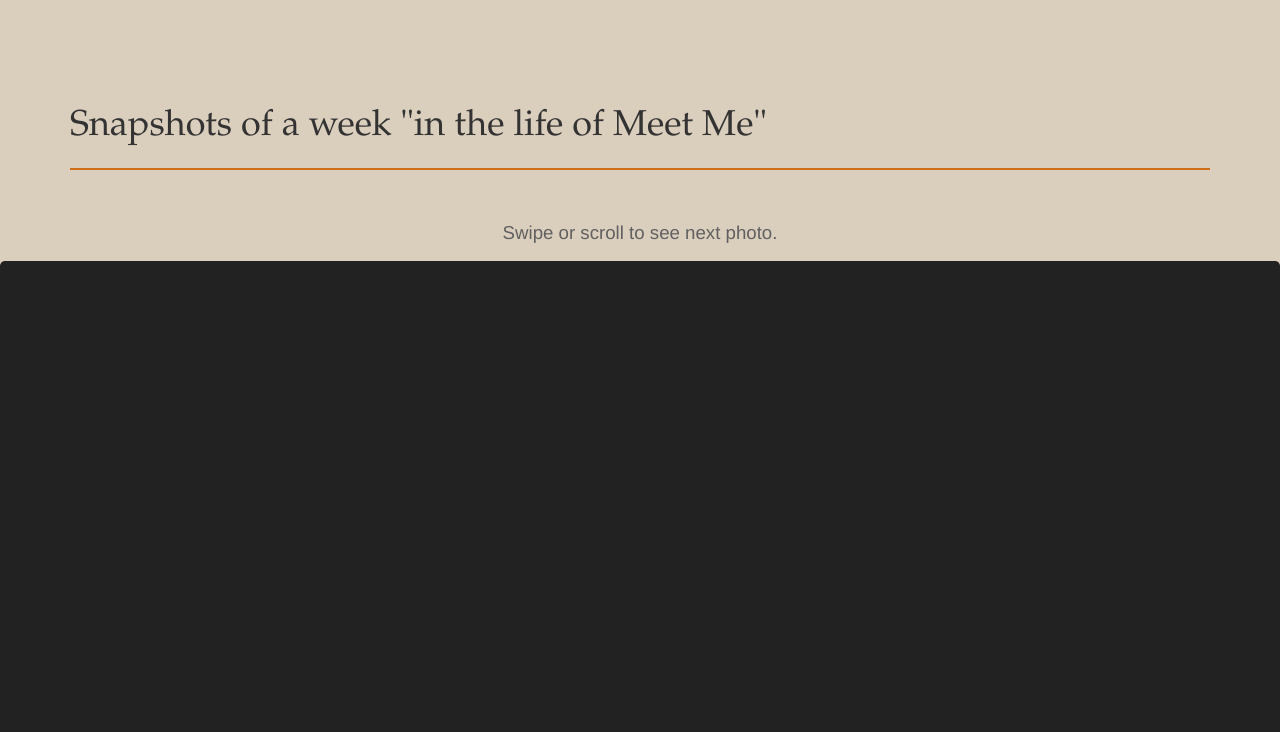
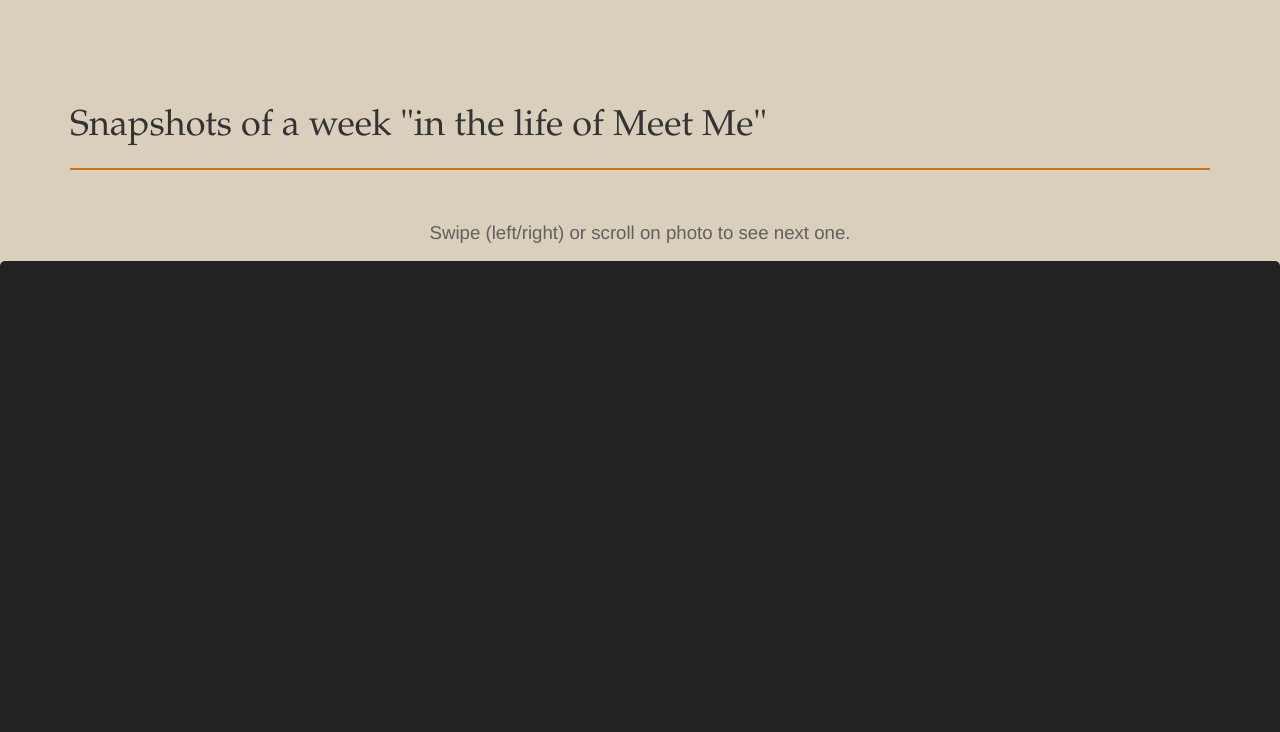
Before and after one commit to joevus/meetmeon33rd, a plain HTML site: page gallery/index.html in a window 1280 px wide. Shown: the part 68-800 px from the top of the page. Drawn offline with Linux system fonts and the light colour scheme.

Commit message:
updated gallery user instruction

```diff
--- a/gallery/index.html
+++ b/gallery/index.html
@@ -50,7 +50,7 @@
   </section>
 
   <section class="container-fluid">
-      <p class="text-center viewer-instruction">Swipe or scroll to see next photo.</p>
+      <p class="text-center viewer-instruction">Swipe (left/right) or scroll on photo to see next one.</p>
       <div class="row viewer-container">
 
         <div id="viewer" class="col-xs-12 col-sm-10 col-sm-offset-1 col-md-8 col-md-offset-2">
```
